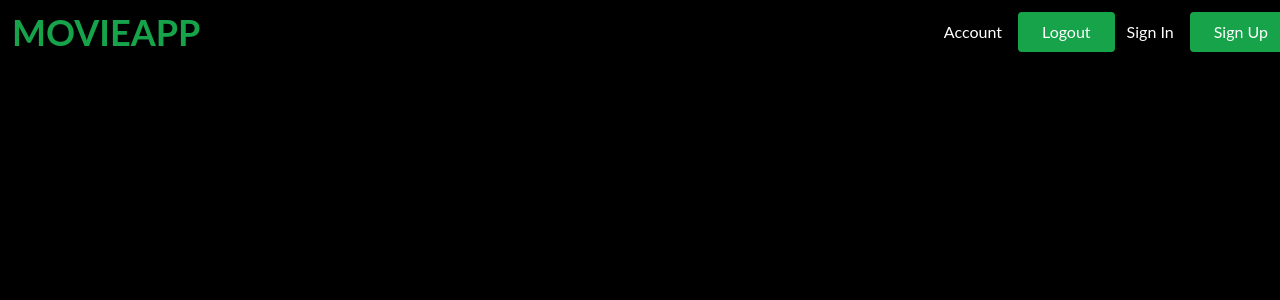
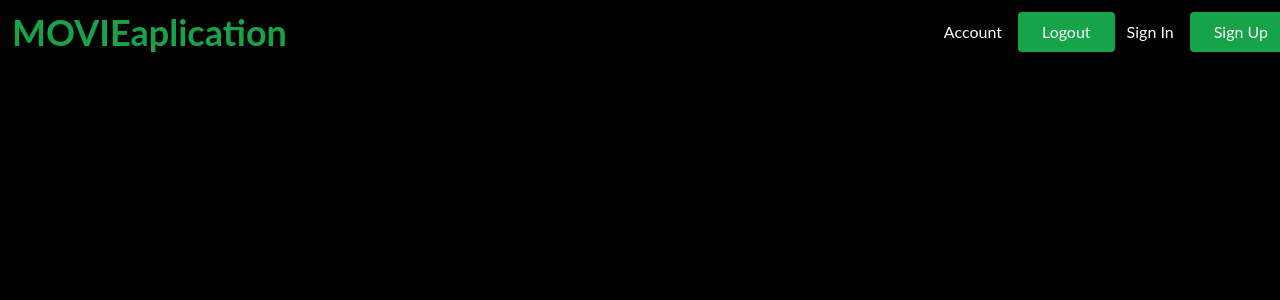
Before and after one commit to wladik06/movie-app, a React (Create React App) app: page / in a window 1280 px wide. Shown: the top 300 px of the page. Built offline with nearby package versions, Linux system fonts and the light colour scheme.

Commit message:
change test nav.

```diff
--- a/src/components/Navbar.jsx
+++ b/src/components/Navbar.jsx
@@ -5,7 +5,7 @@ const Navbar = () => {
 	return (
 		<div className="flex w-full p-3 absolute">
 			<Link to="/">
-				<h1 className="text-green-600 text-4xl font-bold cursor-pointer">MOVIEAPP</h1>
+				<h1 className="text-green-600 text-4xl font-bold cursor-pointer">MOVIEaplication</h1>
 			</Link>
 			<div className="items-center justify-end z-[100] flex w-full absolute">
 				<div className="pr-3">
```
